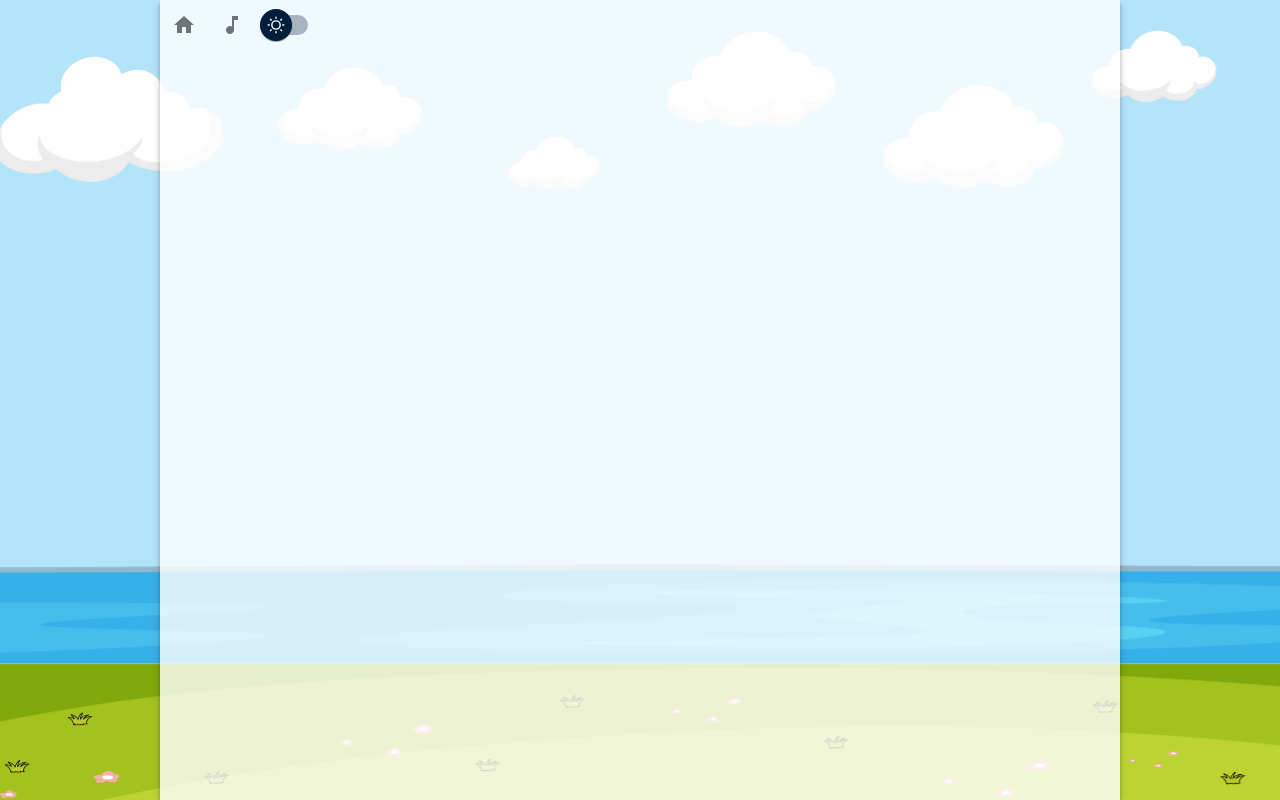
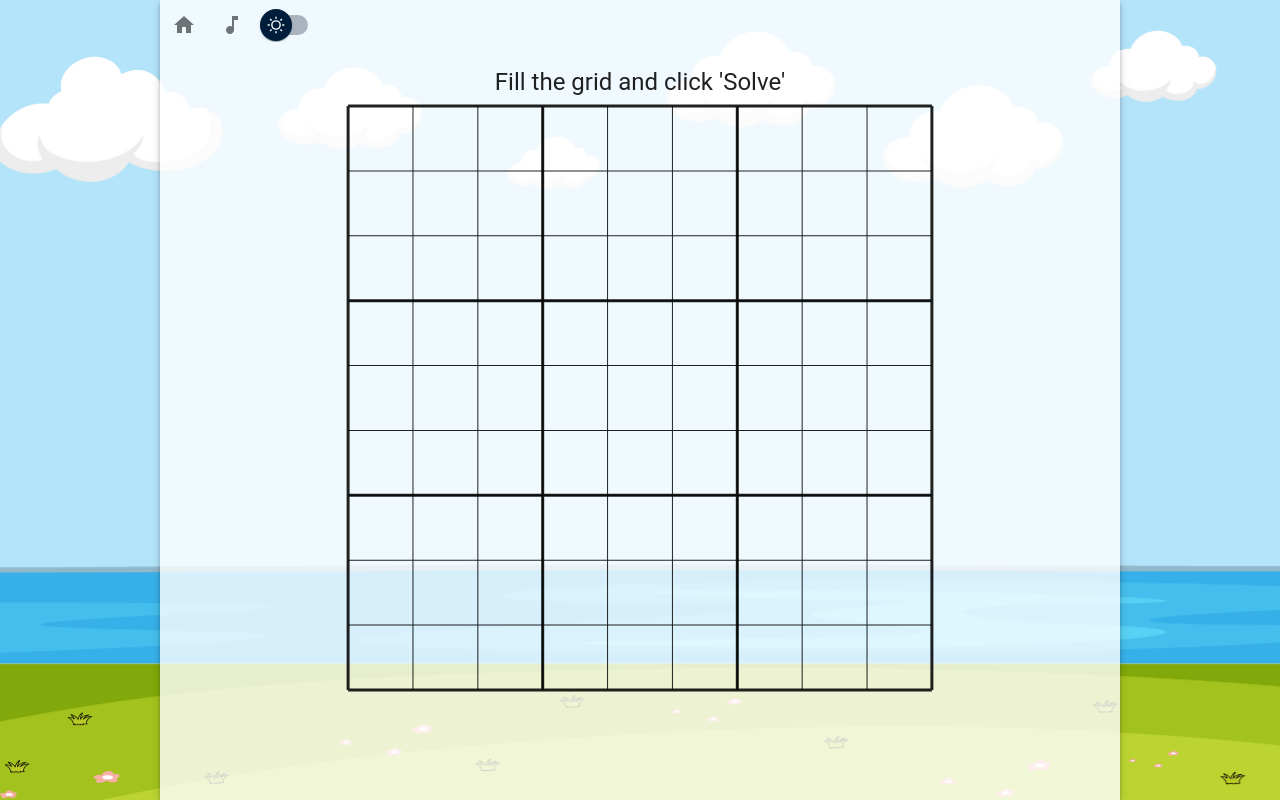
Before and after one commit to dangcuuson/dangcuuson, a React app in the folder packages/dcs-web/: page /sudoku-solve in a window 1280 px wide. Before the commit this address had no page. Built offline with nearby package versions, Linux system fonts and the light colour scheme.

Commit message:
setup sudoku pages

```diff
--- a/packages/dcs-web/src/routes/HomePage/HomePage.tsx
+++ b/packages/dcs-web/src/routes/Home/HomePage.tsx
@@ -1,8 +1,11 @@
-import { Box, Button, Card, CardActionArea, CardContent, Typography } from '@mui/material';
+import { Box, Button, Typography } from '@mui/material';
 import SudokuPad from '../../components/SudokuPad/SudokuPad';
 import React from 'react';
+import { useNavigate } from 'react-router';
+import { routeConfigs } from '../routeConfig';
 
 const HomePage: React.FC<{}> = () => {
+    const navigate = useNavigate();
     return (
         <Box width="100%" display="flex" flexDirection="column" alignItems="center">
             <SudokuPad
@@ -19,11 +22,17 @@ const HomePage: React.FC<{}> = () => {
                 ]}
             />
             <Box marginBottom={2} width="100%">
-                <Button variant="text" color="primary" fullWidth={true} size="large">
+                <Button
+                    variant="outlined" color="primary" fullWidth={true} size="large"
+                    onClick={() => navigate(routeConfigs.sudokuGame.get())}
+                >
                     <Typography variant="h4">Play Sudoku</Typography>
                 </Button>
             </Box>
-            <Button variant="text" color="secondary" fullWidth={true} size="large">
+            <Button
+                variant="outlined" color="secondary" fullWidth={true} size="large"
+                onClick={() => navigate(routeConfigs.sudokuSolve.get())}
+            >
                 <Typography variant="h4">Help me solve one</Typography>
             </Button>
         </Box>
--- a/packages/dcs-web/src/routes/Sudoku/SudokuPage.tsx
+++ b/packages/dcs-web/src/routes/SudokuGame/SudokuGamePage.tsx
@@ -1,7 +1,7 @@
 import React from 'react';
 
 const SudokuPage: React.FC = () => {
-    return <div>SudokuPage</div>;
+    return <div>TODO: SudokuPage</div>;
 }
 
 export default SudokuPage;
--- /dev/null
+++ b/packages/dcs-web/src/routes/SudokuSolver/SudokuSolverPage.tsx
@@ -0,0 +1,28 @@
+import { Box, Typography } from '@mui/material';
+import React from 'react';
+import SudokuPad from '../../components/SudokuPad/SudokuPad';
+
+const SudokuSolverPage: React.FC = () => {
+    return (
+        <Box display="flex" flexDirection="column" alignItems="center">
+            <Typography variant="h5" color="text.primary">
+                Fill the grid and click 'Solve'
+            </Typography>
+            <SudokuPad
+                originGrid={[
+                    [0, 0, 0, 0, 0, 0, 0, 0, 0],
+                    [0, 0, 0, 0, 0, 0, 0, 0, 0],
+                    [0, 0, 0, 0, 0, 0, 0, 0, 0],
+                    [0, 0, 0, 0, 0, 0, 0, 0, 0],
+                    [0, 0, 0, 0, 0, 0, 0, 0, 0],
+                    [0, 0, 0, 0, 0, 0, 0, 0, 0],
+                    [0, 0, 0, 0, 0, 0, 0, 0, 0],
+                    [0, 0, 0, 0, 0, 0, 0, 0, 0],
+                    [0, 0, 0, 0, 0, 0, 0, 0, 0]
+                ]}
+            />
+        </Box>
+    )
+}
+
+export default SudokuSolverPage;
--- a/packages/dcs-web/src/routes/routeConfig.tsx
+++ b/packages/dcs-web/src/routes/routeConfig.tsx
@@ -2,8 +2,9 @@ import _ from 'lodash';
 import React from 'react';
 import { RouteProps } from 'react-router-dom';
 
-const HomePage = React.lazy(() => import('./HomePage/HomePage'));
-const SudokuPage = React.lazy(() => import('./Sudoku/SudokuPage'));
+const HomePage = React.lazy(() => import('./Home/HomePage'));
+const SudokuGamePage = React.lazy(() => import('./SudokuGame/SudokuGamePage'));
+const SudokuSolverPage = React.lazy(() => import('./SudokuSolver/SudokuSolverPage'));
 
 export interface RouteItemConfig<TGet extends Function = Function> {
     props: RouteProps;
@@ -19,8 +20,12 @@ export const routeConfigs = {
         get: () => '/',
         props: { path: '/', element: <HomePage /> }
     }),
-    sudoku: createRouteItemConfig({
-        get: () => '/sudoku',
-        props: { path: '/sudoku', element: <SudokuPage /> }
+    sudokuGame: createRouteItemConfig({
+        get: () => '/sudoku-game',
+        props: { path: '/sudoku-game', element: <SudokuGamePage /> }
+    }),
+    sudokuSolve: createRouteItemConfig({
+        get: () => '/sudoku-solve',
+        props: { path: '/sudoku-solve', element: <SudokuSolverPage /> }
     })
 }
```
